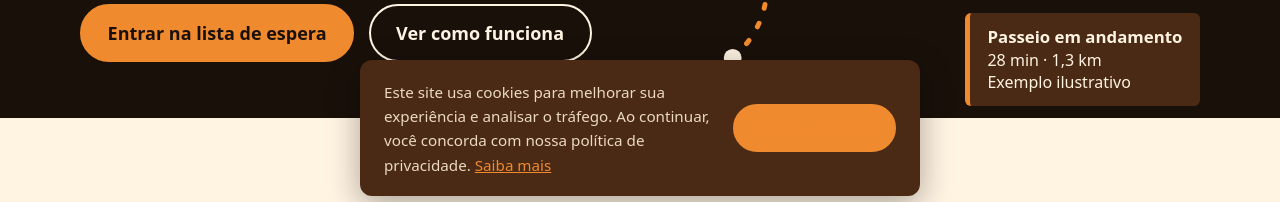
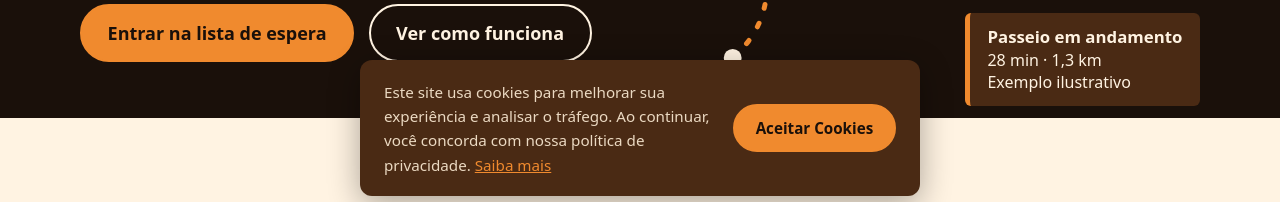
Before and after one commit to jp2009ss/BIDU, a plain HTML site: page index.html in a window 1280 px wide. Shown: the part 580-782 px from the top of the page. Drawn offline with Linux system fonts and the light colour scheme.

Commit message:
fix: adiciona cor e texto ao botão de aceitar cookies
Co-Authored-By: Claude Sonnet 4.6 <noreply@anthropic.com>

```diff
--- a/style.css
+++ b/style.css
@@ -484,4 +484,6 @@ footer .small {
   font-size: .95rem;
   padding: .6rem 1.3rem;
   min-height: 40px;
+  color: var(--ink) !important;
+  background: var(--orange);
 }
```
